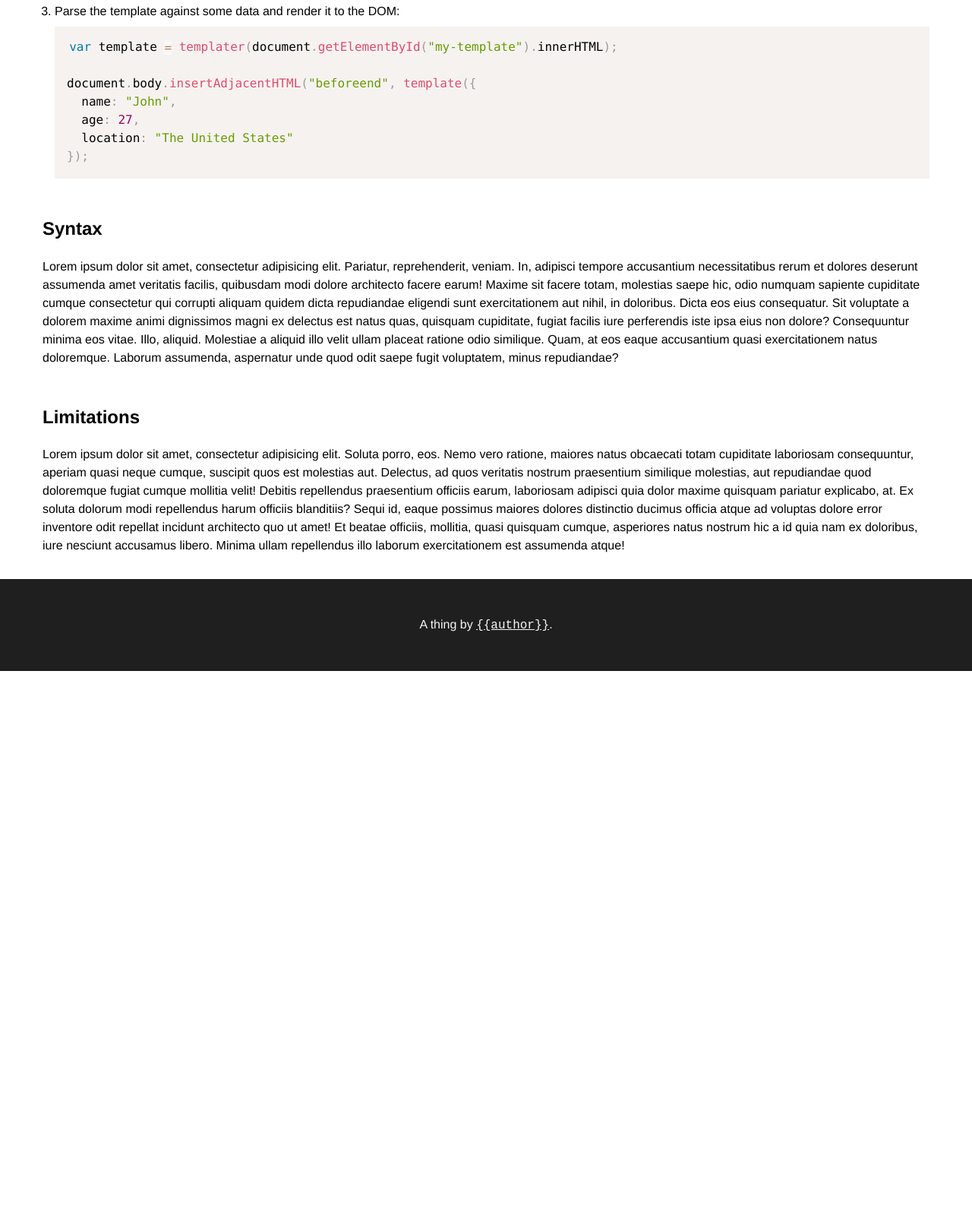
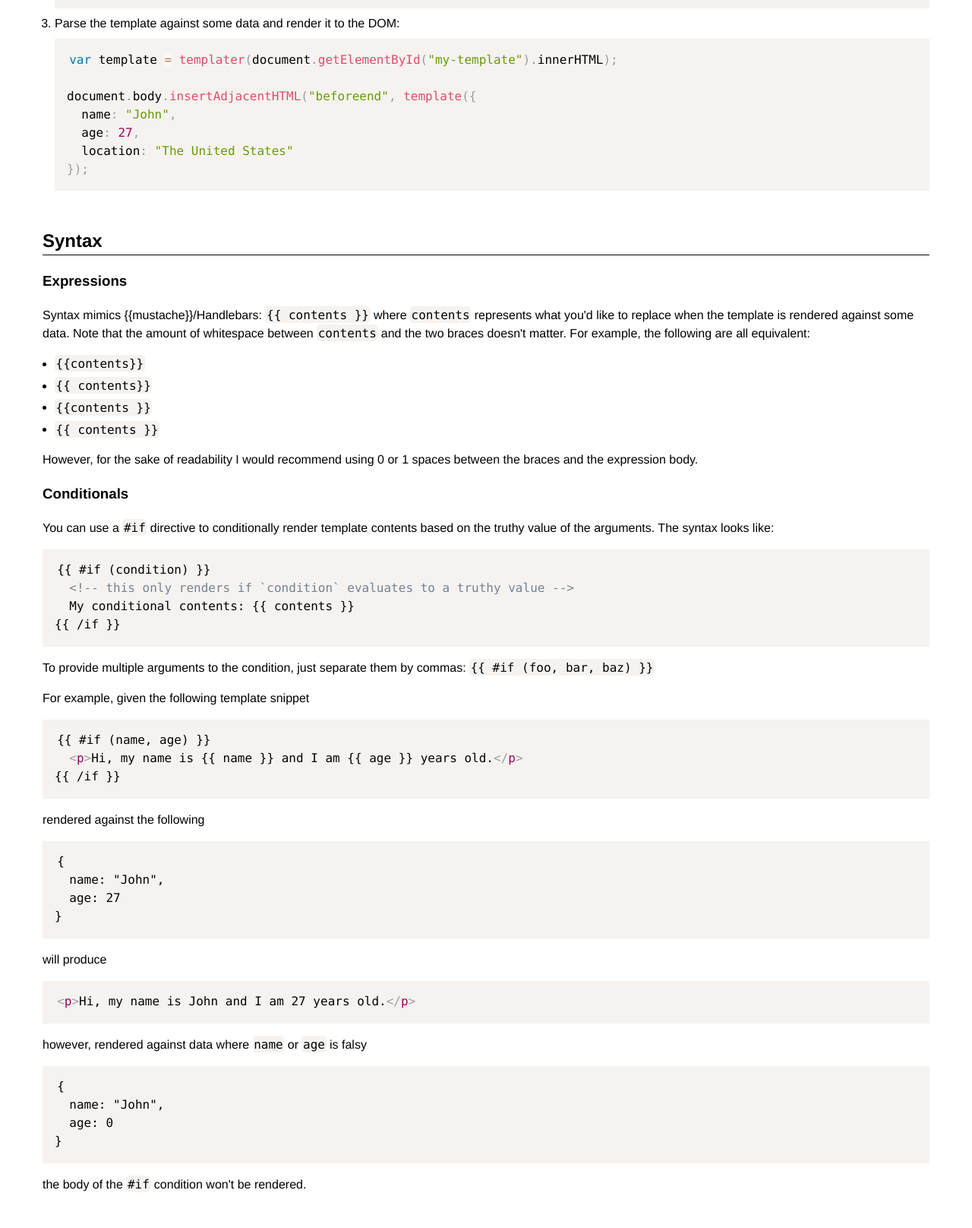
Before and after one commit to Pinjasaur/templater.js, a website: page index.html in a window 1280 px wide. Shown: the part 1160-2776 px from the top of the page at 76% size. Before the commit the page ends 2043 px from the top, so only its background shows below. Drawn offline with Linux system fonts and the light colour scheme.

Commit message:
Add more content to site

```diff
--- a/index.html
+++ b/index.html
@@ -43,7 +43,7 @@
   <main>
     <section class="tldr clearfix">
       <h2>tl;dr</h2>
-      <p>templater.js is a teeny JavaScript library for minimal templating needs (soon to be made obsolete by <a href="https://developer.mozilla.org/en-US/docs/Web/JavaScript/Reference/Template_literals">ES6 templating</a>). Its templating expression syntax mimics that of mustache/Handlebars. Barebones conditional logic included.</p>
+      <p>templater.js is a teeny JavaScript library for minimal templating needs (soon to be made obsolete by <a href="https://developer.mozilla.org/en-US/docs/Web/JavaScript/Reference/Template_literals">ES6 templating</a>). Its templating expression syntax mimics that of {{mustache}}/Handlebars. Barebones conditional logic included.</p>
 
       <div class="pros">
         <h3>Features</h3>
@@ -87,24 +87,60 @@ document.body.insertAdjacentHTML("beforeend", template({
         </li>
       </ol>
     </section>
-    <section>
+    <section class="language-markup">
       <h2>Syntax</h2>
-      <p><span>Lorem ipsum dolor sit amet, consectetur adipisicing elit. Pariatur, reprehenderit, veniam. In, adipisci tempore accusantium necessitatibus rerum et dolores deserunt assumenda amet veritatis facilis, quibusdam modi dolore architecto facere earum!</span>
-      <span>Maxime sit facere totam, molestias saepe hic, odio numquam sapiente cupiditate cumque consectetur qui corrupti aliquam quidem dicta repudiandae eligendi sunt exercitationem aut nihil, in doloribus. Dicta eos eius consequatur.</span>
-      <span>Sit voluptate a dolorem maxime animi dignissimos magni ex delectus est natus quas, quisquam cupiditate, fugiat facilis iure perferendis iste ipsa eius non dolore? Consequuntur minima eos vitae. Illo, aliquid.</span>
-      <span>Molestiae a aliquid illo velit ullam placeat ratione odio similique. Quam, at eos eaque accusantium quasi exercitationem natus doloremque. Laborum assumenda, aspernatur unde quod odit saepe fugit voluptatem, minus repudiandae?</span></p>
+      <h3>Expressions</h3>
+      <p>Syntax mimics {{mustache}}/Handlebars: <code>{{ contents }}</code> where <code>contents</code> represents what you'd like to replace when the template is rendered against some data. Note that the amount of whitespace between <code>contents</code> and the two braces doesn't matter. For example, the following are all equivalent:</p>
+
+      <ul>
+        <li><code>{{contents}}</code></li>
+        <li><code>{{&nbsp;&nbsp;&nbsp;&nbsp;contents}}</code></li>
+        <li><code>{{contents&nbsp;&nbsp;&nbsp;}}</code></li>
+        <li><code>{{&nbsp;&nbsp;&nbsp;contents&nbsp;&nbsp;&nbsp;&nbsp;}}</code></li>
+      </ul>
+
+      <p>However, for the sake of readability I would recommend using 0 or 1 spaces between the braces and the expression body.</p>
+
+      <h3>Conditionals</h3>
+      <p>You can use a <code>#if</code> directive to conditionally render template contents based on the truthy value of the arguments. The syntax looks like:</p>
+      <pre class="language-markup"><code>{{ #if (condition) }}
+  &lt;!-- this only renders if `condition` evaluates to a truthy value -->
+  <p>My conditional contents: {{ contents }}</p>
+{{ /if }}</code></pre>
+
+      <p>To provide multiple arguments to the condition, just separate them by commas: <code>{{ #if (foo, bar, baz) }}</code></p>
+
+      <p>For example, given the following template snippet</p><pre><code>{{ #if (name, age) }}
+  &lt;p>Hi, my name is {{ name }} and I am {{ age }} years old.&lt;/p>
+{{ /if }}</code></pre>
+      <p>rendered against the following</p><pre><code>{
+  name: "John",
+  age: 27
+}</code></pre>
+    <p>will produce</p><pre><code>&lt;p>Hi, my name is John and I am 27 years old.&lt;/p></code></pre>
+    <p>however, rendered against data where <code>name</code> or <code>age</code> is falsy</p><pre><code>{
+  name: "John",
+  age: 0
+}</code></pre>
+    <p>the body of the <code>#if</code> condition won't be rendered.</p>
     </section>
     <section>
       <h2>Limitations</h2>
-      <p><span>Lorem ipsum dolor sit amet, consectetur adipisicing elit. Soluta porro, eos. Nemo vero ratione, maiores natus obcaecati totam cupiditate laboriosam consequuntur, aperiam quasi neque cumque, suscipit quos est molestias aut.</span>
-      <span>Delectus, ad quos veritatis nostrum praesentium similique molestias, aut repudiandae quod doloremque fugiat cumque mollitia velit! Debitis repellendus praesentium officiis earum, laboriosam adipisci quia dolor maxime quisquam pariatur explicabo, at.</span>
-      <span>Ex soluta dolorum modi repellendus harum officiis blanditiis? Sequi id, eaque possimus maiores dolores distinctio ducimus officia atque ad voluptas dolore error inventore odit repellat incidunt architecto quo ut amet!</span>
-      <span>Et beatae officiis, mollitia, quasi quisquam cumque, asperiores natus nostrum hic a id quia nam ex doloribus, iure nesciunt accusamus libero. Minima ullam repellendus illo laborum exercitationem est assumenda atque!</span></p>
+      <h3>Nested <code>#if</code>s</h3>
+      <p>Due to how the templating is handled (regular expressions) nested <code>#if</code> statements will not work. The script won't complain, but the desired logic will not be achieved.</p>
+
+      <h3>Nested properties</h3>
+      <p>Once again, due to how the replacement in the templating is done, nested properties will not work; <code>{{ foo.bar.baz }}</code> will look for a <em>property</em> named "foo.bar.baz" not the property <code>baz</code> of the property <code>bar</code> of the property <code>foo</code>.</p>
+    </section>
+    <section>
+      <h2>Contributing</h2>
+      <p>Have an idea for improvement? Could this documentation be clarified? Is there an optimization to the templating logic that could be made?</p>
+      <p><a class="btn" href="https://github.com/Pinjasaur/templater.js/fork">Fork the repository</a> and submit a pull request on GitHub.</p>
     </section>
   </main>
 
   <footer>
-    A thing by <a href="http://github.com/pinjasaur"><code>{{author}}</code></a>.
+    <p>A thing by <a href="http://github.com/pinjasaur"><code>{{author}}</code></a>.</p>
   </footer>
 
   <script src="js/prism.js"></script>
--- a/scss/main.scss
+++ b/scss/main.scss
@@ -66,6 +66,10 @@ main {
   margin-right: auto;
   padding: 1em;
 
+  section > h2 {
+    border-bottom: 1px solid $dark;
+  }
+
   > * + * {
     margin-top: 3em;
   }
@@ -75,10 +79,29 @@ main {
     margin-bottom: 0;
   }
 
+  li + li {
+    margin-top: .3em;
+  }
+
   code {
-    background: darken($light, 10%);
+    background: darken($light, 5%);
     padding: .2em;
     border-radius: 2px;
+  }
+
+  a {
+    color: $dark;
+  }
+
+  .btn {
+    background: $highlight;
+    color: $light;
+    padding: .35em;
+    text-decoration: none;
+
+    &:hover {
+      background: darken($highlight, 3%);
+    }
   }
 }
 
@@ -88,7 +111,6 @@ main {
     float: left;
 
     > ul {
-      //padding-left: 1em;
       list-style-type: none;
 
       > li:before {
@@ -100,7 +122,6 @@ main {
 
   .pros li:before {
     content: "✓";
-    //font-weight: bold;
     color: #35A00B;
   }
 
```
Also changed, not shown: css/main.css.
